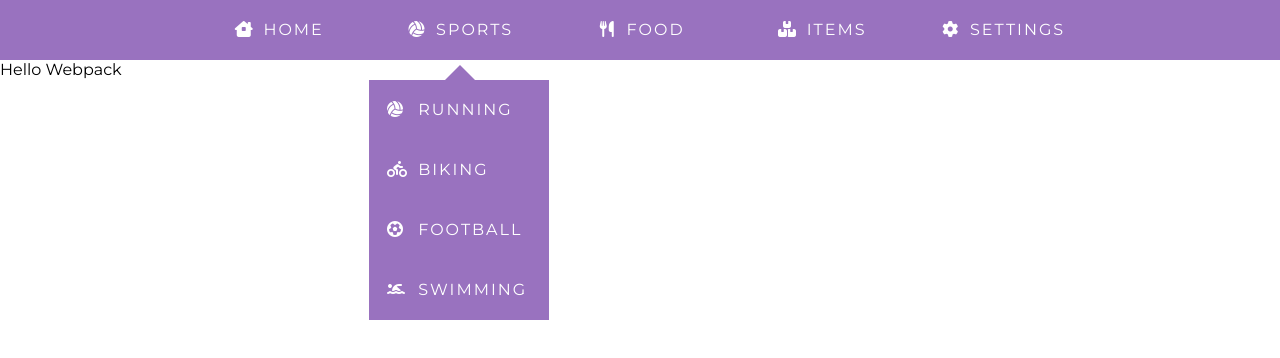
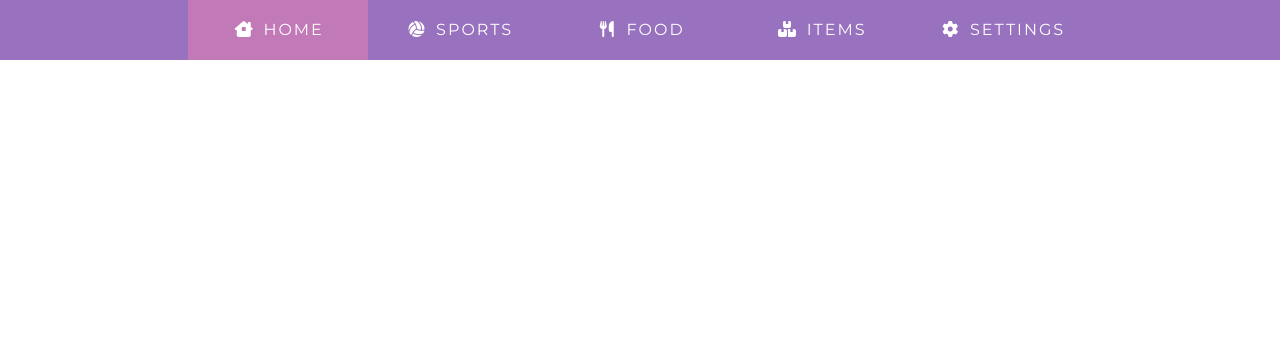
Before and after one commit to Veregorn/TOP-drop-down-menu, a website built with webpack: page dist/index.html in a window 1280 px wide. Both pictures are taken after a click on the link "HOME". Built offline with nearby package versions, Linux system fonts and the light colour scheme; a web font is replaced by a local one.

Commit message:
Submenus appear and disappear via a class add remove in 'index.js'

```diff
--- a/src/index.js
+++ b/src/index.js
@@ -1,10 +1,12 @@
-import './styles.css';
+import "./styles.css";
 
-function component() {
-  const element = document.createElement("div");
-  element.innerHTML = "Hello Webpack";
+const aParent = document.querySelectorAll(".a_parent");
 
-  return element;
-}
-
-document.body.appendChild(component());
+aParent.forEach((aParentItem) => {
+  aParentItem.addEventListener('click', () => {
+    aParent.forEach((aParentItem2) => {
+      aParentItem2.classList.remove("active");
+    });
+    aParentItem.classList.add("active");
+  });
+});
--- a/src/styles.css
+++ b/src/styles.css
@@ -55,9 +55,9 @@
 }
 
 .navbar ul li a:hover,
-.navbar ul li a:active,
+.navbar ul li a.active,
 .navbar .dd_menu ul li a:hover,
-.navbar .dd_menu ul li a:active {
+.navbar .dd_menu ul li a.active {
     background: #c279b7;
 }
 
@@ -65,6 +65,11 @@
     position: absolute;
     top: 80px;
     left: 0;
+    display: none;
+}
+
+.navbar ul li a.a_parent.active + .dd_menu {
+    display: block;
 }
 
 .navbar .dd_menu ul li a {
```
Also changed, not shown: dist/bundle.js.
